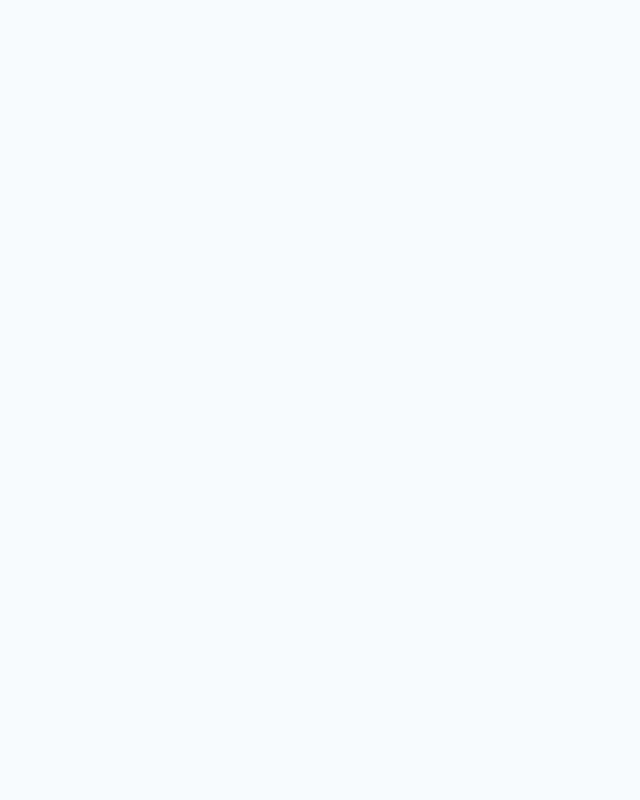
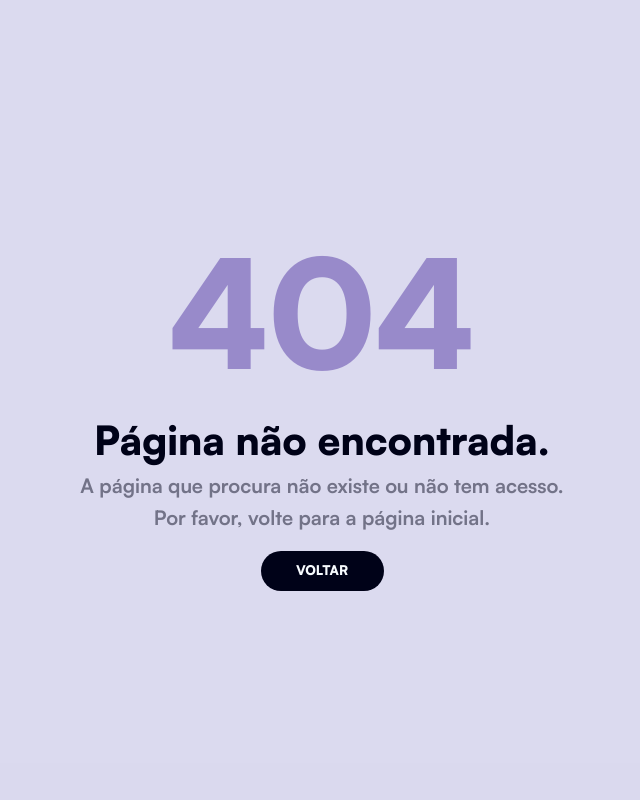
Before and after one commit to darlangui/wiki, a PHP site: page /pages/404/index.php in a window 1280 px wide. Before the commit the part shown is empty. Shown: the whole page, without its empty margins (318-958 px from the left). Run offline with PHP 8.4, Linux system fonts and the light colour scheme.

Commit message:
struct css 404

```diff
--- a/pages/404/index.php
+++ b/pages/404/index.php
@@ -12,6 +12,12 @@
     <link rel="icon" href="../../assets/logo_wk.svg">
 </head>
 <body>
-
+    <main>
+        <h1>404</h1>
+        <h2>Página não encontrada.</h2>
+        <h3>A página que procura não existe ou não tem acesso.</h3>
+        <h3>Por favor, volte para a página inicial.</h3>
+        <a href="../../"><button class="button_black">VOLTAR</button></a>
+    </main>
 </body>
 </html>
--- a/pages/404/style.css
+++ b/pages/404/style.css
@@ -0,0 +1,32 @@
+main {
+    width: 100vw;
+    height: 100vh;
+    background-color: rgba(152, 138, 202, 0.3);
+
+    display: flex;
+    flex-direction: column;
+    justify-content: center;
+    align-items: center;
+}
+
+main h1{
+    font-size: 15rem;
+    color: var(--primary-regular);
+    font-family: 'Satoshi-Black', sans-serif;
+}
+
+main h2{
+    font-size: 4rem;
+    color: var(--primary-black);
+    font-family: 'Satoshi-Black', sans-serif;
+}
+
+main h3{
+    font-size: 2rem;
+    color: var(--primary-gray);
+    margin-top: 5px;
+}
+
+main button{
+    margin-top: 20px;
+}
```
